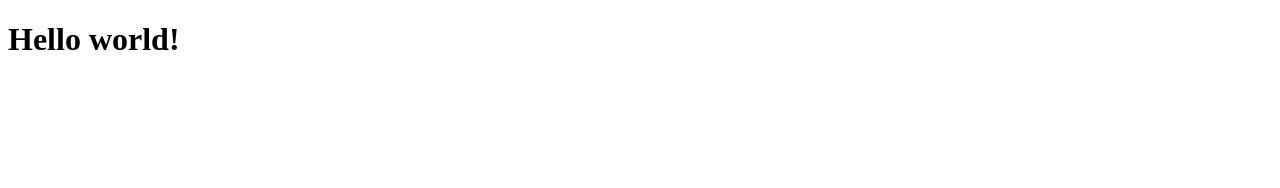
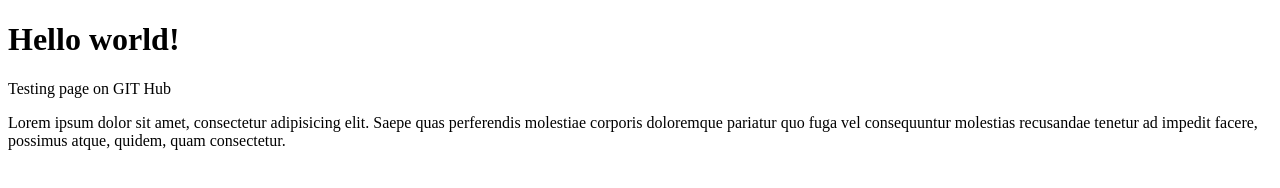
Before and after one commit to MKuzich/test, a plain HTML site: page index.html in a window 1280 px wide. Drawn offline with Linux system fonts and the light colour scheme.

Commit message:
Update index.html

```diff
--- a/index.html
+++ b/index.html
@@ -9,6 +9,7 @@
 <body>
 
     <h1>Hello world!</h1>
-
+    <p> Testing page on GIT Hub</p>
+    <p>Lorem ipsum dolor sit amet, consectetur adipisicing elit. Saepe quas perferendis molestiae corporis doloremque pariatur quo fuga vel consequuntur molestias recusandae tenetur ad impedit facere, possimus atque, quidem, quam consectetur.</p>
 </body>
 </html>
```
